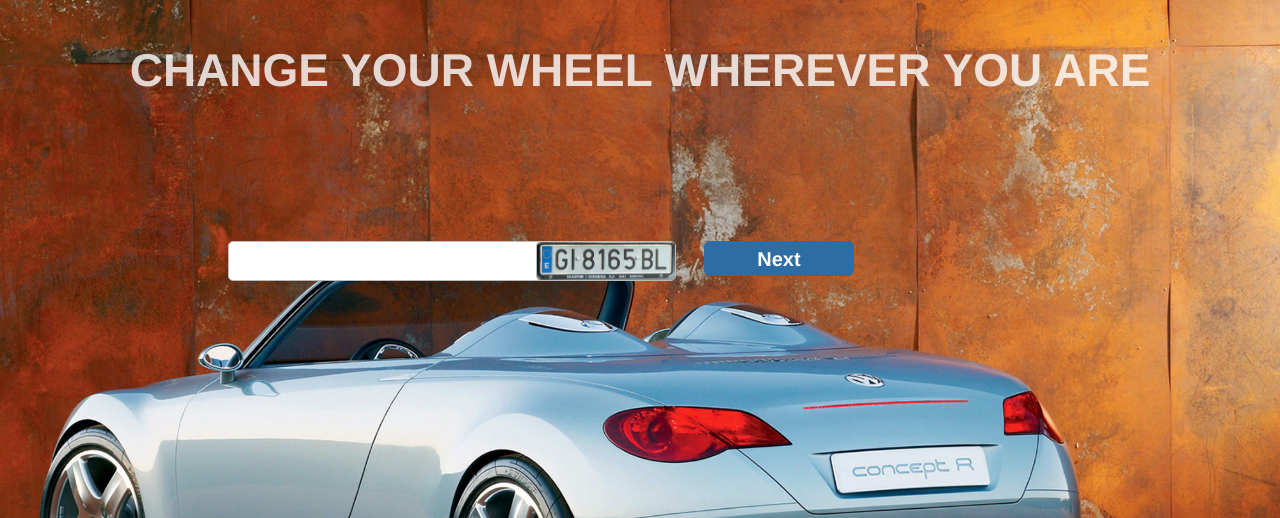
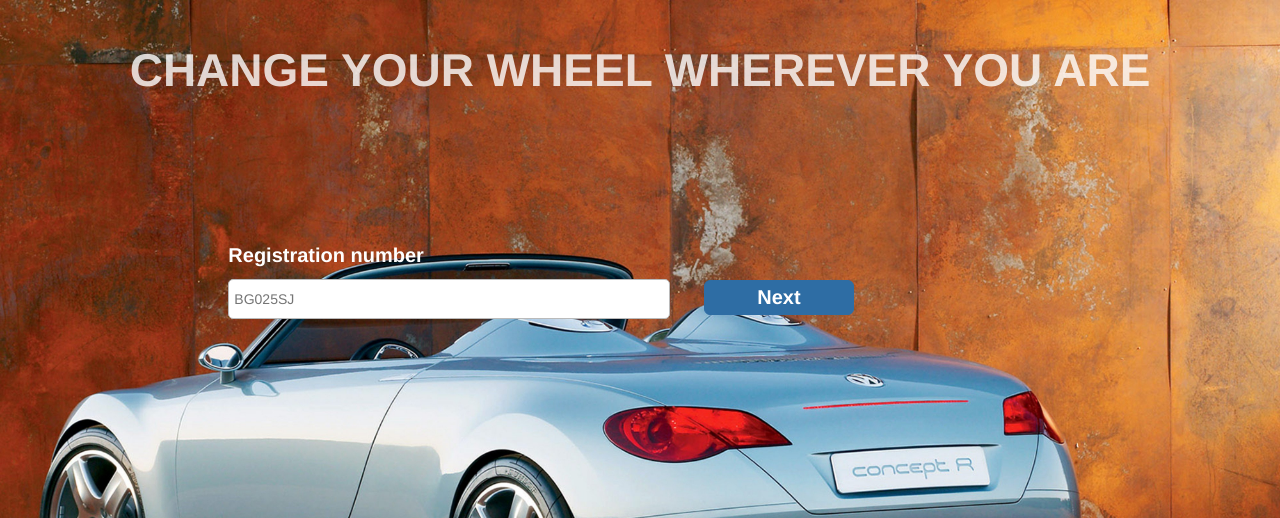
Before and after one commit to miroslavribac/booking_system, a PHP site: page / in a window 1280 px wide. Shown: the top 518 px of the page. Run offline with PHP 8.4, Linux system fonts and the light colour scheme; some libraries are stand-ins or nearby versions.

Commit message:
Update input forms

```diff
--- a/app/assets/css/style.css
+++ b/app/assets/css/style.css
@@ -77,7 +77,9 @@ body {
 .personal-info {
     display:none;
 }
-.personal-info p {
+.personal-info p,
+.car-registration p,
+.booking-date p {
     color:#ffffff;
     font-size:20px;
     font-weight: bold;
--- a/app/index.php
+++ b/app/index.php
@@ -19,11 +19,12 @@
             <section class="booking">
                 <form class="booking-form" action="#" method="POST">
                     <div class="car-registration">
-                        <input type="text" name="registration-number" id="registration-number"/>
-                        <img class="reg" src="assets/images/reg.png" alt="registration" />
+                        <p>Registration number</p>
+                        <input type="text" name="registration-number" id="registration-number" placeholder="BG025SJ"/>
                         <button type="button" class="next">Next</button>
                     </div>
                     <div class="booking-date">
+                        <p>Choose your booking date</p>
                         <div class='input-group date' id='datepicker'>
                             <input name="date" id="date" type='text' class="form-control" />
                             <span class="input-group-addon">
```
Also changed, not shown: 2 other files.
